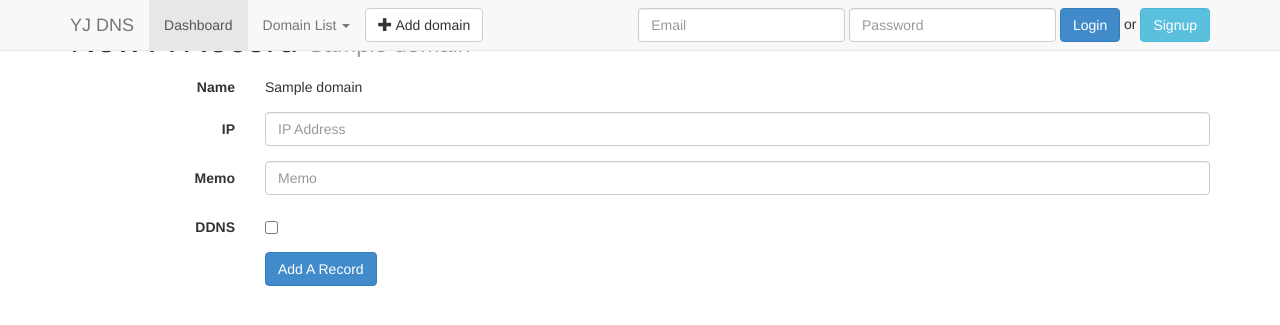
After one commit to dnsforever/dnsforever-web, a Flask app: template dnsserver/templates/domain_a_edit.html in a window 1280 px wide. The commit adds this page. Shown: the top 325 px of the page. Run offline with Flask 2, Linux system fonts and the light colour scheme; tables that the repository leaves empty hold one stand-in row (values such as "Sample post"); the template is opened without the code that fills it: values that come from a table or form of the project are taken from there, most other values are stand-ins (such as "Sample title", 1, 10 or a date in 2020); some libraries are stand-ins or nearby versions.

Commit message:
A record edit.

```diff
--- a/dnsserver/domain.py
+++ b/dnsserver/domain.py
@@ -104,9 +104,34 @@ def record_a_new(domain):
     if not domain:
         return redirect(url_for('domain.index'))
 
+    form = RecordAForm(ip=request.remote_addr)
+
     return render_template('domain_a_new.html',
                            domain=domain,
-                           form=RecordAForm(ip=request.remote_addr))
+                           form=form)
+
+
+@app.route('/<string:domain>/a/<int:record_id>', methods=['GET'])
+@login(True, '/')
+def record_a_edit(domain, record_id):
+    domain = g.session.query(Domain).filter(Domain.domain.like(domain))\
+                                    .filter(Domain.owner == get_user())\
+                                    .first()
+    if not domain:
+        return redirect(url_for('domain.index'))
+
+    record = g.session.query(RecordA).filter(RecordA.id == record_id)\
+                                     .filter(RecordA.domain == domain)\
+                                     .first()
+    if not record:
+        return redirect(url_for('domain.record_a', domain=domain.domain))
+
+    form = RecordAForm(name=record.name, ip=record.ip, memo=record.memo,
+                       ddns=record.ddns)
+
+    return render_template('domain_a_edit.html',
+                           domain=domain,
+                           form=form)
 
 
 @app.route('/<string:domain>/a/new', methods=['POST'])
@@ -135,3 +160,37 @@ def record_a_new_process(domain):
         g.session.add(a_record)
 
     return redirect(url_for('domain.record_a', domain=domain.domain))
+
+
+@app.route('/<string:domain>/a/<int:record_id>', methods=['POST'])
+@login(True, '/')
+def record_a_edit_process(domain, record_id):
+    form = RecordAForm(request.form)
+    domain = g.session.query(Domain).filter(Domain.domain.like(domain))\
+                                    .filter(Domain.owner == get_user())\
+                                    .first()
+    if not domain:
+        return redirect(url_for('domain.index'))
+
+    record = g.session.query(RecordA).filter(RecordA.id == record_id)\
+                                     .filter(RecordA.domain == domain)\
+                                     .first()
+    if not record:
+        return redirect(url_for('domain.record_a', domain=domain.domain))
+
+    form.name.data = record.name
+
+    if not form.validate():
+        return render_template('domain_a_edit.html',
+                               domain=domain,
+                               form=form)
+
+    record.ip = form.ip.data
+    record.memo = form.memo.data
+    record.ddns = form.ddns.data
+    record.key = record.key or form.ddns.data and random_string(10) or None
+
+    with g.session.begin():
+        g.session.add(record)
+
+    return redirect(url_for('domain.record_a', domain=domain.domain))
--- a/dnsserver/templates/domain_a.html
+++ b/dnsserver/templates/domain_a.html
@@ -20,6 +20,7 @@ YJ DNS - Domain [{{ domain.domain }}]
             <th>Memo</th>
             <th>DDNS</th>
             <th>Key</th>
+            <th></th>
         </tr>
     </tbody>
     <tbody>
@@ -31,6 +32,10 @@ YJ DNS - Domain [{{ domain.domain }}]
             <th>{{ record.memo }}</th>
             <th>{% if record.ddns %}Enable{% else %}Disable{% endif %}</th>
             <th>{{ record.key or '' }}</th>
+            <th>
+              <a href="{{ url_for('domain.record_a_edit', domain=domain.domain, record_id=record.id) }}" class="btn btn-warning btn-xs">Edit</a>
+              <a href="{{ '' }}" class="btn btn-danger btn-xs">Delete</a>
+            </th>
         </tr>
         {% endfor %}
     </tbody>
--- /dev/null
+++ b/dnsserver/templates/domain_a_edit.html
@@ -0,0 +1,54 @@
+{% extends "base.html" %}
+{% macro form_field(field, id, label=None) -%}
+<div class="form-group{% if field.errors %} has-error has-feedback{% endif %}">
+    {% if label -%}
+    <label for="{{ id }}" class="col-sm-2 control-label">{{ label }}</label>
+    {% endif -%}
+    <div class="col-sm-10">
+      {% if field.type == 'BooleanField' %}
+      <div class="checkbox">
+        <label>
+          {{ field(id=id, **kwargs) }}
+        </label>
+      </div>
+      {% else %}
+      {{ field(class_='form-control', id=id, **kwargs) }}
+      {% if field.errors %}
+      <span class="glyphicon glyphicon-remove form-control-feedback"></span>
+      {% for error in field.errors %}
+      <span class="help-inline">{{ error }}</span>
+      {% endfor %}
+      {% endif %}
+      {% endif %}
+    </div>
+  </div>
+{%- endmacro %}
+
+{% block title %}
+YJ DNS - Domain [{{ domain.domain }}]
+{% endblock %}
+
+{% block head %}
+{% endblock %}
+
+{% block body %}
+<h1>New A Record <small>{{ domain.domain }}</small></h1>
+
+<form id="formSignUp" class="form-horizontal" role="form" method="post">
+  <div class="form-group">
+    <label class="col-sm-2 control-label">Name</label>
+    <div class="col-sm-10">
+      <p class="form-control-static">{{ form.name.data and (form.name.data + '.') or '' }}{{ domain.domain }}</p>
+    </div>
+  </div>
+  {{ form_field(form.ip, 'inputIp', 'IP', placeholder='IP Address') }}
+  {{ form_field(form.memo, 'inputMemo', 'Memo', placeholder='Memo') }}
+  {{ form_field(form.ddns, 'inputDdns', 'DDNS') }}
+  <div class="form-group">
+    <div class="col-sm-offset-2 col-sm-10">
+      <button type="submit" class="btn btn-primary">Add A Record</button>
+    </div>
+  </div>
+</form>
+
+{% endblock %}
```
